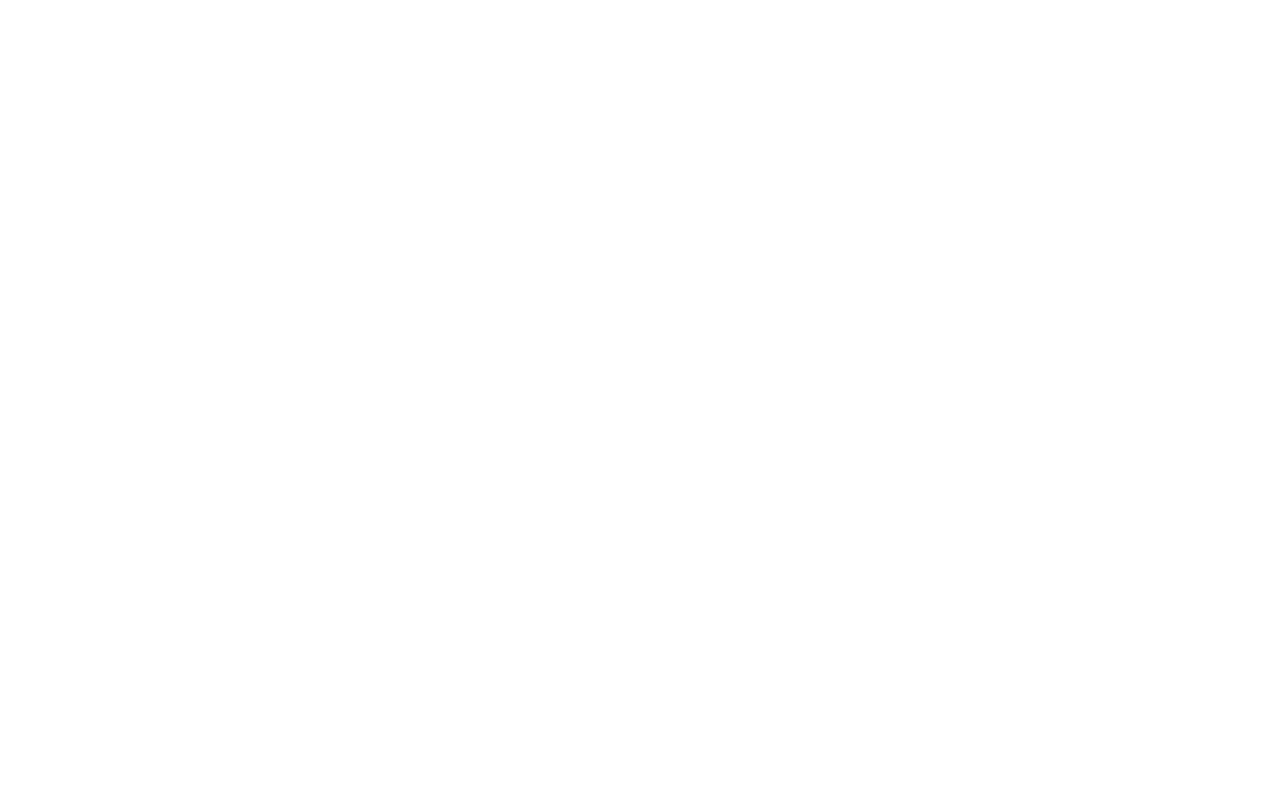
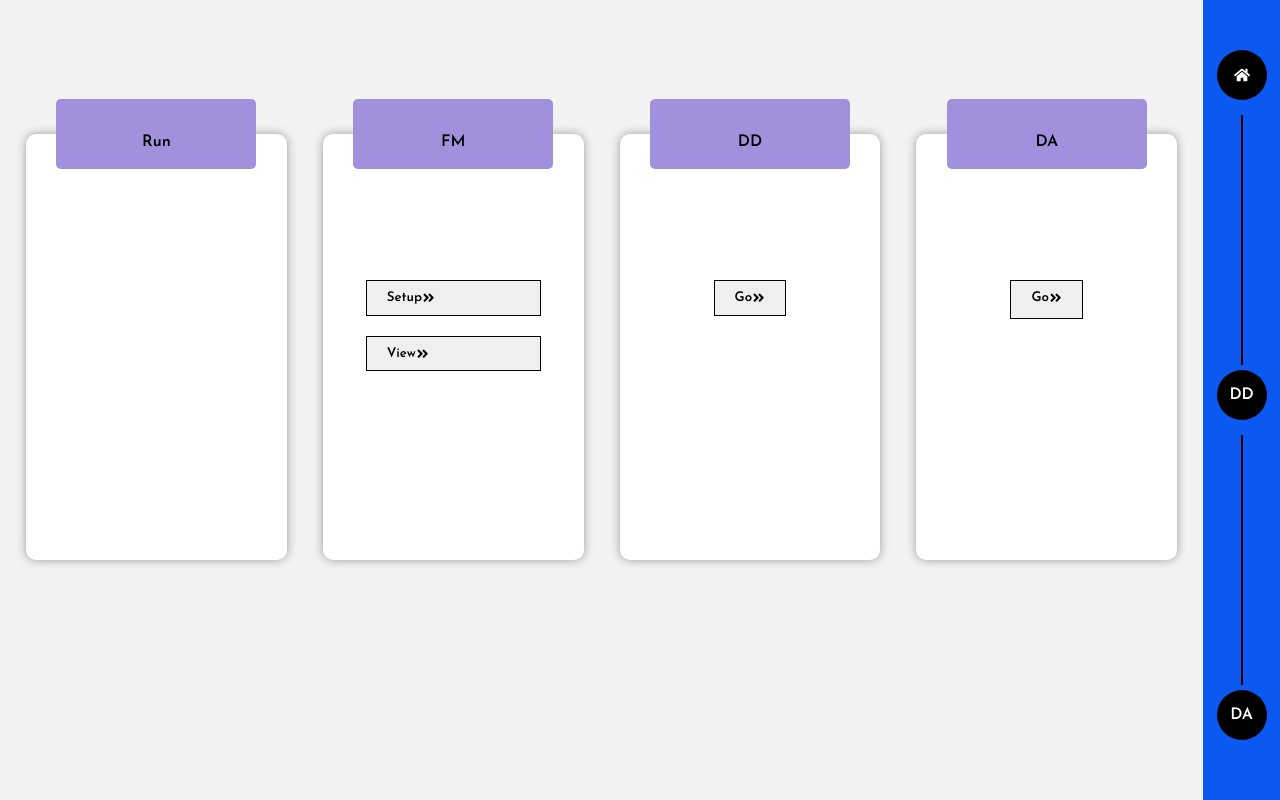
Before and after one commit to Santoshreddy-98/COE-PRO, a React (Create React App) app in the folder coe-client/: page /landingpage in a window 1280 px wide. Built offline with nearby package versions, Linux system fonts and the light colour scheme.

Commit message:
DD components has updated

```diff
--- a/coe-client/src/App.js
+++ b/coe-client/src/App.js
@@ -1,9 +1,18 @@
-import './App.css';
+import { BrowserRouter as Router, Routes, Route } from "react-router-dom";
+import "./App.css";
+import { MainPage } from "./DD/components/MainPage";
 
 function App() {
   return (
     <div className="App">
+      <Router>
 
+        <Routes>
+          {/* <Route exact path="/" element={} /> */}
+          <Route exact path="/landingpage" element={<MainPage />} />
+          {/* <Route exact path="/flowmanager" element={} /> */}
+        </Routes>
+      </Router>
     </div>
   );
 }
--- /dev/null
+++ b/coe-client/src/DD/AppDD.css
@@ -0,0 +1,132 @@
+@import url("https://fonts.googleapis.com/css2?family=Josefin+Sans:wght@600&display=swap");
+
+* {
+  margin: 0;
+  padding: 0;
+  box-sizing: border-box;
+  font-family: "Josefin Sans", sans-serif;
+}
+
+.App {
+  display: flex;
+  justify-content: center;
+  align-items: center;
+  width: 100%;
+  height: 100vh;
+}
+
+.app-container {
+  display: grid;
+  grid-template-columns: 94% 6%;
+  height: 100vh;
+  width: 100%;
+}
+
+.content {
+  padding: 20px;
+  background-color: #f2f2f2;
+  display: grid;
+  place-items: center;
+}
+
+/* ***********  SideBar CSS Starts here *********** */
+
+.sidebar {
+  background-color: #0c59f2;
+  /* padding: 20px 10px; */
+}
+.nav-links {
+  display: flex;
+  flex-direction: column;
+  align-items: center;
+  list-style-type: none;
+  padding: 50px 0;
+  margin: 0;
+  height: 100vh;
+}
+
+.icon {
+  display: flex;
+  align-items: center;
+  justify-content: space-between;
+  margin-bottom: 10px;
+}
+
+.icon-link {
+  text-decoration: none;
+  color: #000;
+}
+
+.icon-circle {
+  width: 50px;
+  height: 50px;
+  border-radius: 50%;
+  background-color: #000;
+  display: flex;
+  align-items: center;
+  justify-content: center;
+  color: #fff;
+}
+
+.horizontal-line {
+  width: 2px;
+  background-color: #000;
+  height: 50%;
+  margin: 5px 5px;
+}
+
+/* ***********  Sidebar CSS Ends here *********** */
+
+/* ***********  Run Details CSS Starts here *********** */
+.runDetailBox {
+  width: 100%;
+  display: flex;
+  flex-wrap: wrap;
+  justify-content: space-evenly;
+  align-items: flex-start;
+  height: 70%;
+  gap: 30px;
+}
+
+.runBox-1 {
+  position: relative;
+  width: calc(25% - 30px);
+  height: 80%;
+  background-color: #ffffff;
+  border-radius: 10px;
+  z-index: 100;
+  box-shadow: 0 0 10px rgb(159, 153, 153);
+  display: flex;
+  /* justify-content: center; */
+  align-items: center;
+  flex-direction: column; /* Added */
+}
+
+.button-group {
+  margin-top: 50%;
+  display: block;
+
+}
+.button-group button{
+  display: inline-flex;
+  border: 1px solid;
+  padding: 10px 20px;
+  width: 100%;
+  box-sizing: border-box;
+  margin-bottom: 20px;
+  text-align: center;
+}
+
+.runBox-1::before {
+  content: "";
+  position: absolute;
+  width: 200px;
+  height: 70px;
+  background: #a191dd;
+  border-radius: 5px;
+  left: 50%;
+  transform: translate(-50%, -50%);
+  z-index: -1;
+}
+
+/* ***********  Run Details CSS Ends here *********** */
--- /dev/null
+++ b/coe-client/src/DD/components/LandingPage.js
@@ -0,0 +1,39 @@
+import React, { useState } from "react";
+import { FaAngleDoubleRight } from "react-icons/fa";
+
+import { Link } from "react-router-dom";
+
+export const LandingPage = () => {
+  return (
+    <div className="runDetailBox">
+      <div className="runBox-1">Run</div>
+      <div className="runBox-1">
+        FM
+        <div className="button-group">
+          <button>Setup <FaAngleDoubleRight /></button>
+          <button>View <FaAngleDoubleRight /></button>
+        </div>
+      </div>
+      <div className="runBox-1">
+        DD
+        <div className="button-group">
+          <Link to="/about" class="icon-link">
+            <button>
+              Go <FaAngleDoubleRight />
+            </button>
+          </Link>
+        </div>
+      </div>
+      <div className="runBox-1">
+        DA
+        <div className="button-group">
+          <Link to="/about" class="icon-link">
+            <button>
+              Go <span><FaAngleDoubleRight /></span>
+            </button>
+          </Link>
+        </div>
+      </div>
+    </div>
+  );
+};
--- /dev/null
+++ b/coe-client/src/DD/components/MainPage.js
@@ -0,0 +1,18 @@
+import React from "react";
+import { LandingPage } from "./LandingPage";
+import { Sidebar } from "./Sidebar";
+
+import '../AppDD.css'
+
+export const MainPage = () => {
+  return (
+    <div className="app-container">
+      <div className="content">
+        <LandingPage />
+      </div>
+      <div className="sidebar">
+            <Sidebar />
+          </div>
+    </div>
+  );
+};
--- /dev/null
+++ b/coe-client/src/DD/components/Sidebar.js
@@ -0,0 +1,41 @@
+import React from "react";
+import { Link } from "react-router-dom";
+import { FaHome } from "react-icons/fa";
+import "../AppDD.css";
+
+export const Sidebar = () => {
+  return (
+    <div className="sidebar">
+      <ul className="nav-links">
+        <li class="icon">
+          <Link to="/" class="icon-link">
+            <div class="icon-circle"><FaHome /></div>
+          </Link>
+        </li>
+        <span class="horizontal-line"></span>
+        <li class="icon">
+          <Link to="/about" class="icon-link">
+            <div class="icon-circle">DD</div>
+          </Link>
+        </li>
+        <span class="horizontal-line"></span>
+        <li class="icon">
+          <Link to="/about" class="icon-link">
+            <div class="icon-circle">DA</div>
+          </Link>
+        </li>
+      </ul>
+    </div>
+  );
+};
+{/* <li class="icon">
+          <Link to="/landingpage" class="icon-link">
+            <div class="icon-circle">Run</div>
+          </Link>
+        </li>
+        <span class="horizontal-line"></span>
+        <li class="icon">
+          <Link to="/flowmanager" class="icon-link">
+            <div class="icon-circle">FM</div>
+          </Link>
+        </li> */}
```
Also changed, not shown: coe-client/src/DD/components/dd.js (deleted).
